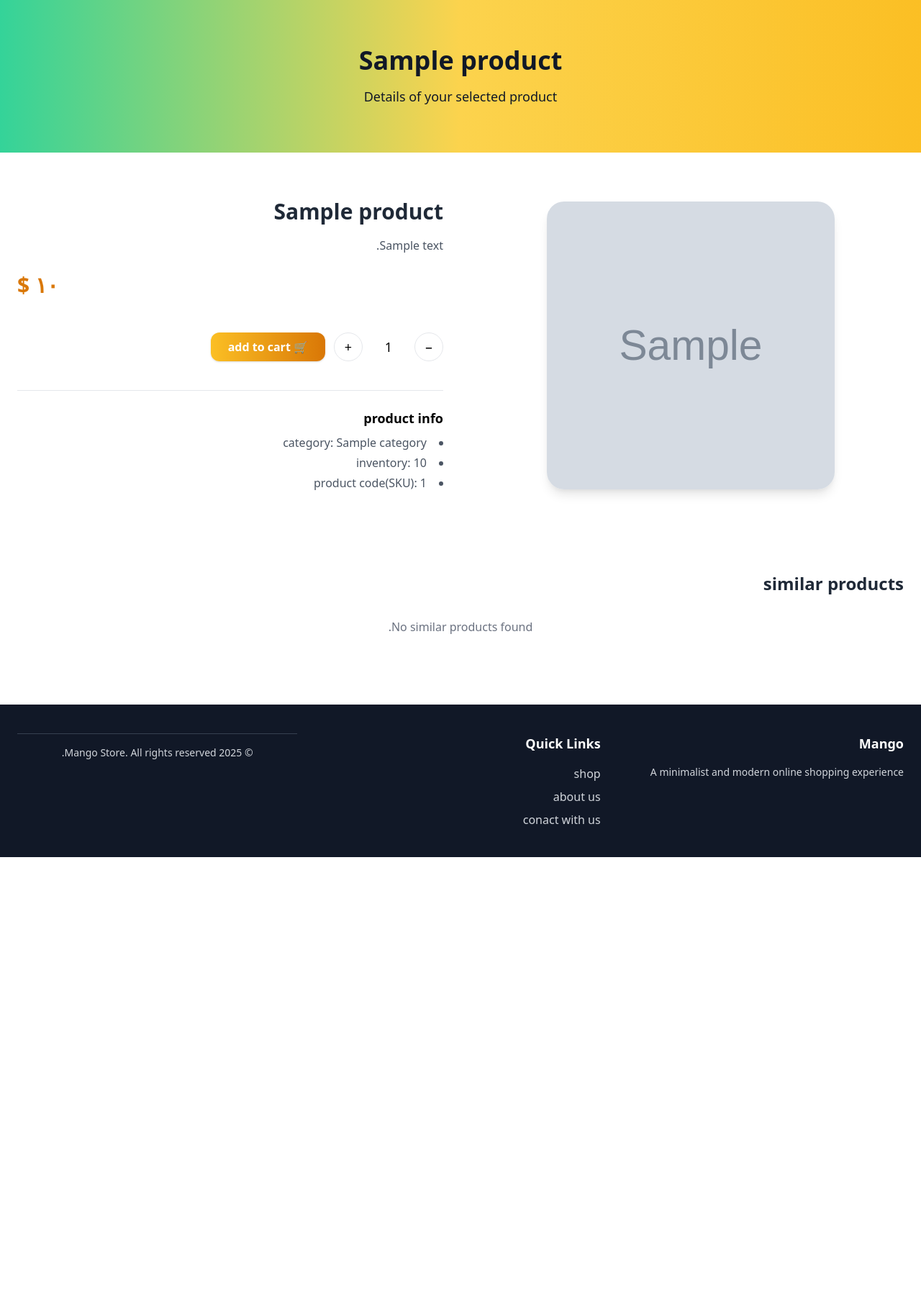
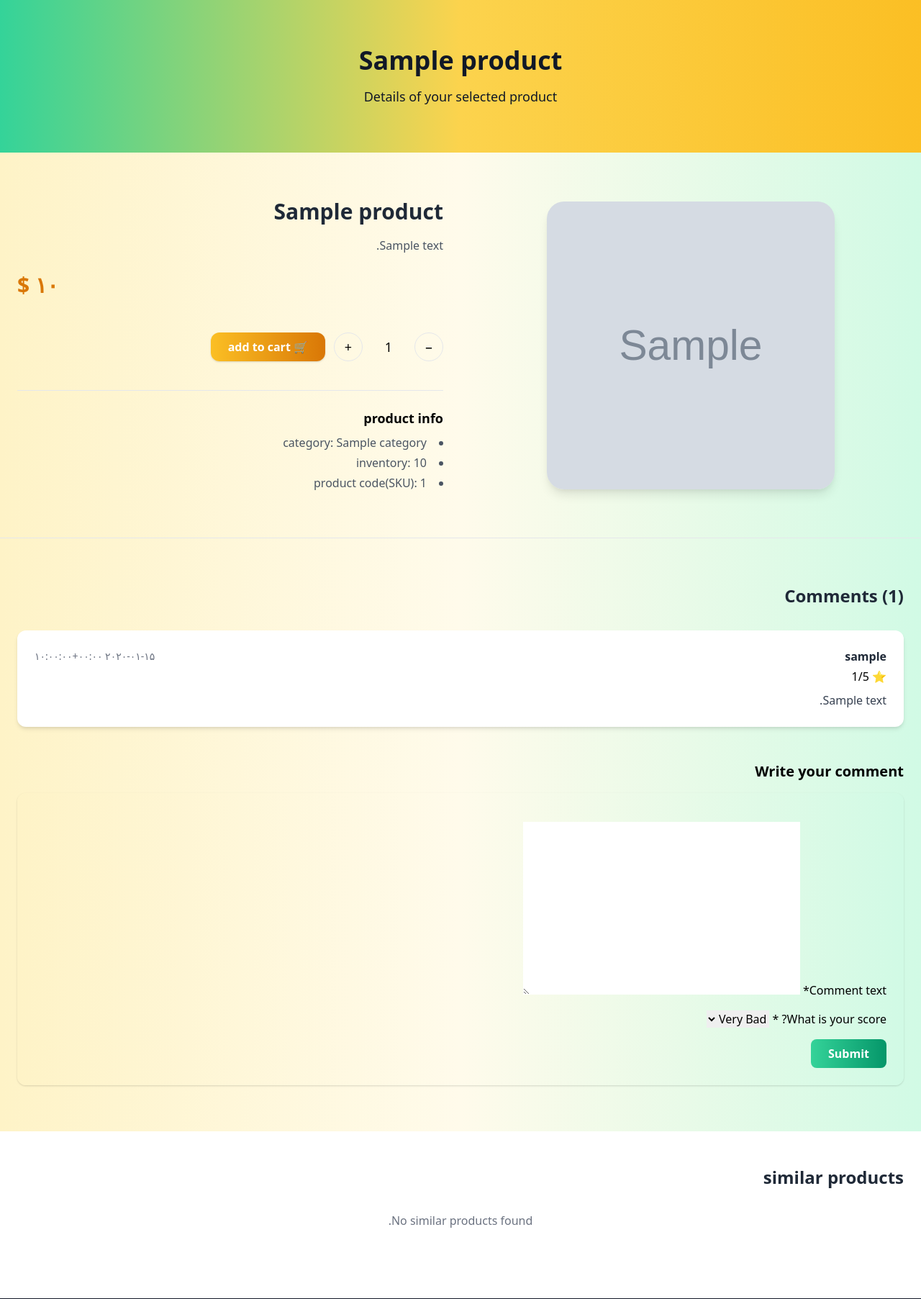
Before and after one commit to mohammadja98/onlineshop-mango-, a Django app: a page that uses templates/_base.html in a window 1280 px wide. Shown: the part 64-1869 px from the top of the page at 72% size. Before the commit the page ends 1255 px from the top, so only its background shows below. Run offline with Django 5.2, Linux system fonts and the light colour scheme; a user stored in the database is signed in; tables that the repository leaves empty hold one stand-in row (values such as "Sample post"); grey boxes marked "Sample" are stand-in pictures; some libraries are stand-ins or nearby versions.

Commit message:
create comments form

```diff
--- a/config/settings.py
+++ b/config/settings.py
@@ -48,6 +48,9 @@ INSTALLED_APPS = [
     'crispy_bootstrap5',
     'ckeditor',
     'rosetta',
+    'django_jalali',
+    'jalali_date',
+
 
     'accounts',
     'shop',
--- a/shop/admin.py
+++ b/shop/admin.py
@@ -10,7 +10,7 @@ class ProductAdmin(admin.ModelAdmin):
 
 @admin.register(Comment)
 class CommentAdmin(admin.ModelAdmin):
-    pass
+    list_display = ['author', 'product', 'body', 'stars', 'datetime_created', 'active']
 
 
 @admin.register(Category)
--- a/shop/forms.py
+++ b/shop/forms.py
@@ -0,0 +1,7 @@
+from django import forms
+from .models import Comment
+
+class CommentForm(forms.ModelForm):
+    class Meta:
+        model = Comment
+        fields = ['body', 'stars', ]
--- a/shop/models.py
+++ b/shop/models.py
@@ -63,7 +63,9 @@ class Comment(models.Model):
     product = models.ForeignKey(Product, on_delete=models.CASCADE, related_name='comments')
     author = models.ForeignKey(get_user_model(), on_delete=models.CASCADE, related_name='comments', verbose_name=_('comment author'))
     body = models.TextField(verbose_name=_('comment text'))
-    detetime_created = models.DateTimeField(auto_now_add=True)
+    stars = models.CharField(max_length=10, choices=PRODUCT_STARS, default=1 ,verbose_name=_('what is your score? '))
+
+    datetime_created = models.DateTimeField(auto_now_add=True)
     datetime_updated = models.DateTimeField(auto_now=True)
     active = models.BooleanField(default=True)
 
--- a/shop/templates/products/product_detail.html
+++ b/shop/templates/products/product_detail.html
@@ -1,21 +1,22 @@
 <!-- detail_view.html -->
 {% extends "_base.html" %}
-
 {% load i18n %}
 {% load humanize %}
 {% load persian_translation_tags %}
+{% load crispy_forms_tags %}
+{% load jalali_tags %}
 
-{% block title %}{{ product.name }} {% endblock %}
+{% block title %}{{ product.name }}{% endblock %}
 
 {% block content %}
-<section class="bg-gradient-to-r from-green-400 via-yellow-300 to-yellow-400  text-gray-900 py-16">
+<section class="bg-gradient-to-r from-green-400 via-yellow-300 to-yellow-400 text-gray-900 py-16">
   <div class="container mx-auto text-center">
     <h1 class="text-4xl font-bold mb-4">{{ product.name }}</h1>
     <p class="text-lg">{% trans "Details of your selected product" %}</p>
   </div>
 </section>
 
-<section class="container mx-auto px-6 py-16 grid gap-12 md:grid-cols-2 text-right">
+<section class="container  bg-gradient-to-r from-yellow-100 via-yellow-50 to-green-100  mx-auto px-6 py-16 grid gap-12 md:grid-cols-2 text-right">
   <!-- Product Image -->
   <div class="flex justify-center items-center">
     {% if product.image %}
@@ -28,50 +29,41 @@
     {% endif %}
   </div>
 
-
   <!-- Product Details -->
   <div class="flex flex-col justify-center">
     <h2 class="text-3xl font-bold text-gray-800 mb-4">{{ product.name }}</h2>
     <p class="text-gray-600 mb-6 leading-relaxed">{{ product.description|safe }}</p>
 
     <div class="flex flex-row-reverse items-center mb-6">
-      <span class="text-3xl font-extrabold text-yellow-600">{{ product.price|intcomma:False|translate_number }} {% trans "$" %}</span>
+      <span class="text-3xl font-extrabold text-yellow-600">
+        {{ product.price|intcomma:False|translate_number }} {% trans "$" %}
+      </span>
       {% if product.old_price %}
-      <span class="mr-4 line-through text-gray-400">{{ product.old_price|intcomma:False|translate_number }} {% trans "$" %}</span>
+        <span class="mr-4 line-through text-gray-400">
+          {{ product.old_price|intcomma:False|translate_number }} {% trans "$" %}
+        </span>
       {% endif %}
     </div>
 
-    <!-- Add to Cart Button -->
+    <!-- Add to Cart -->
     <div x-data="{ quantity: 1 }" class="flex flex-col gap-3 mt-6">
       <form method="post" action="{% url 'cart:cart_add' product.id %}" class="flex items-center gap-3">
         {% csrf_token %}
         <input type="hidden" name="quantity" :value="quantity">
 
-        <!-- Decrease Quantity -->
-        <button type="button"
-                @click="if (quantity > 1) quantity--"
-                class="h-10 w-10 flex items-center justify-center rounded-full border text-lg hover:bg-gray-100 select-none">−</button>
+        <button type="button" @click="if (quantity > 1) quantity--" class="h-10 w-10 flex items-center justify-center rounded-full border text-lg hover:bg-gray-100">−</button>
+        <span class="w-12 text-center font-medium text-lg" x-text="quantity"></span>
+        <button type="button" @click="quantity++" class="h-10 w-10 flex items-center justify-center rounded-full border text-lg hover:bg-gray-100">+</button>
 
-        <!-- Quantity Display -->
-        <span class="w-12 text-center font-medium text-lg" x-text="quantity"></span>
-
-        <!-- Increase Quantity -->
-        <button type="button"
-                @click="quantity++"
-                class="h-10 w-10 flex items-center justify-center rounded-full border text-lg hover:bg-gray-100 select-none">+</button>
-
-        <!-- Add to Cart Button -->
         <button type="submit" class="bg-gradient-to-r from-yellow-400 to-yellow-600 text-white px-6 py-2 rounded-xl font-semibold shadow hover:bg-yellow-700 transition">
           🛒 {% trans "add to cart" %}
         </button>
       </form>
     </div>
 
-
-
-    <!-- Extra Info -->
+    <!-- Product Info -->
     <div class="mt-10 border-t pt-6">
-      <h3 class="text-lg font-semibold mb-2"> {% trans "product info" %}</h3>
+      <h3 class="text-lg font-semibold mb-2">{% trans "product info" %}</h3>
       <ul class="list-disc list-inside text-gray-600 space-y-1">
         <li>{% trans "category" %}: {{ product.category }}</li>
         <li>{% trans "inventory" %}: {{ product.stock }}</li>
@@ -81,9 +73,62 @@
   </div>
 </section>
 
+<!-- 🟡 Comments Section -->
+<section class="container  bg-gradient-to-r from-yellow-100 via-yellow-50 to-green-100 mx-auto px-6 py-16 text-right border-t">
+  <h3 class="text-2xl font-bold text-gray-800 mb-8">
+    {% trans "Comments" %} ({{ product.comments.all|length }})
+  </h3>
+
+  <!-- List of comments -->
+  <div class="space-y-8">
+    {% for comment in product.comments.all %}
+      {% if comment.active %}
+        <div class="bg-white shadow-md rounded-xl p-6">
+          <div class="flex items-start space-x-4">
+            {% comment %} <img src="{% static 'img/others/comment-1.jpg' %}" alt="avatar" class="w-16 h-16 rounded-full"> {% endcomment %}
+            <div class="flex-1 text-right">
+              <div class="flex justify-between items-center mb-1">
+                <strong class="text-gray-800">{{ comment.author.username }}</strong>
+                <span class="text-sm text-gray-500">
+                  {{ comment.datetime_created|to_jalali:"%Y/%m/%d"|translate_number  }}
+                </span>
+              </div>
+              <div class="flex items-center mb-2">
+                ⭐ {{ comment.stars }}/5
+              </div>
+              <p class="text-gray-700 leading-relaxed">{{ comment.body }}</p>
+            </div>
+          </div>
+        </div>
+      {% endif %}
+    {% empty %}
+      <p class="text-gray-500 text-center">{% trans "No comments yet." %}</p>
+    {% endfor %}
+  </div>
+
+  <!-- Comment Form -->
+  <div class="mt-12">
+    {% if user.is_authenticated %}
+      <h4 class="text-xl font-semibold mb-4">{% trans "Write your comment" %}</h4>
+      <form method="post" action="{% url 'shop:comment_create' product.id %}" class="space-y-4   bg-gradient-to-r from-yellow-100 via-yellow-50 to-green-100 p-6 rounded-xl shadow">
+        {% csrf_token %}
+        {{ comment_form|crispy }}
+        <button type="submit" class="bg-green-500 hover:bg-green-600 bg-gradient-to-r from-green-400 to-green-600 hover:bg-green-700 text-white px-6 py-2 rounded-lg font-semibold">
+          {% trans "Submit" %}
+        </button>
+      </form>
+    {% else %}
+      <p class="text-gray-600">
+        {% trans "To submit your comment please" %}
+        <a href="{% url 'account_login' %}" class="text-yellow-600 hover:underline">{% trans "Login" %}</a>
+      </p>
+    {% endif %}
+  </div>
+</section>
+
 <!-- Related Products -->
 <section class="container mx-auto px-6 py-12 text-right">
-  <h3 class="text-2xl font-bold text-gray-800 mb-8">{% trans "similar products" %} </h3>
+  <h3 class="text-2xl font-bold text-gray-800 mb-8">{% trans "similar products" %}</h3>
   <div class="grid gap-8 sm:grid-cols-2 md:grid-cols-3 lg:grid-cols-4">
     {% for related in related_products %}
       <div class="bg-white shadow-md rounded-2xl overflow-hidden hover:shadow-xl transition">
@@ -92,7 +137,9 @@
         {% endif %}
         <div class="p-4">
           <h4 class="text-lg font-semibold mb-2">{{ related.name }}</h4>
-        <p class="text-gray-600 text-sm mb-3">{{ related.price|intcomma:False|translate_number }} {% trans "$" %}</p>
+          <p class="text-gray-600 text-sm mb-3">
+            {{ related.price|intcomma:False|translate_number }} {% trans "$" %}
+          </p>
           <a href="{% url 'product_detail' related.id %}" class="text-yellow-600 font-semibold hover:underline">
             {% trans "View" %} →
           </a>
--- a/shop/urls.py
+++ b/shop/urls.py
@@ -1,5 +1,5 @@
 from django.urls import include, path
-from .views import CategoryListView, ProductDetailView, ProductListView, CategoryDetailView
+from .views import CategoryListView, CommentCreateView, ProductDetailView, ProductListView, CategoryDetailView
 
 app_name = "shop"
 
@@ -8,4 +8,6 @@ urlpatterns = [
     path('products/<slug:slug>/', ProductDetailView.as_view(), name='product_detail'),
     path('category/', CategoryListView.as_view(), name='category_list'),
     path('category/<int:pk>/', CategoryDetailView.as_view(), name='category_detail'),
+    path('comment/<int:product_id>/', CommentCreateView.as_view(), name='comment_create'),
+
 ]
--- a/shop/views.py
+++ b/shop/views.py
@@ -1,12 +1,16 @@
-from django.shortcuts import render
+from django.shortcuts import get_object_or_404, redirect, render
 from django.views import generic
+from django.contrib import messages
+from django.utils.translation import gettext as _
+
 
 from cart.forms import AddToCartProductForm
+from shop.forms import CommentForm
 
-from .models import Category, Product
+from .models import Category, Product, Comment
 
 class ProductListView(generic.ListView):
-    queryset = Product.objects.filter(available = True)
+    queryset = Product.objects.filter(available=True)
     template_name = 'products/product_list.html'
     context_object_name = 'products'
     form = AddToCartProductForm(initial={'quantity': 1, 'inplace': False})
@@ -22,12 +26,14 @@ class ProductDetailView(generic.DetailView):
     def get_context_data(self, **kwargs):
         context = super().get_context_data(**kwargs)
         context["form"] = AddToCartProductForm()
+        context["comment_form"] = CommentForm()
         return context
 
 class CategoryListView(generic.ListView):
     queryset = Category.objects.all()
     template_name = 'products/category_list.html'
     context_object_name = 'categories'
+
 
 class CategoryDetailView(generic.DetailView):
     model = Category
@@ -38,3 +44,28 @@ class CategoryDetailView(generic.DetailView):
         context = super().get_context_data(**kwargs)
         context['products'] = self.object.products.filter(available=True)
         return context
+
+
+
+class CommentCreateView(generic.CreateView):
+    model = Comment
+    form_class = CommentForm
+
+    def form_valid(self, form):
+        obj = form.save(commit=False)
+        obj.author = self.request.user
+
+        product_id = int(self.kwargs['product_id'])
+        product = get_object_or_404(Product, id=product_id)
+        obj.product = product
+        obj.save()
+
+        messages.success(self.request, _('Your comment has been added successfully.'))
+
+        return redirect('shop:product_detail', slug=product.slug)
+
+    def form_invalid(self, form):
+        messages.error(self.request, _('There was an error submitting your comment.'))
+        product_id = self.kwargs['product_id']
+        product = get_object_or_404(Product, id=product_id)
+        return redirect('product_detail', slug=product.slug)
--- a/templates/_base.html
+++ b/templates/_base.html
@@ -21,7 +21,6 @@
   </div>
 
   <script>
-    // حذف پیام‌ها بعد از ۳ ثانیه
     setTimeout(() => {
       const messages = document.querySelectorAll('.message-item');
       messages.forEach((msg) => {
```
Also changed, not shown: shop/locale/fa/LC_MESSAGES/django.po, shop/migrations/0003_comment_stars.py (added), shop/migrations/0004_rename_detetime_created_comment_datetime_created.py (added), 1 other file. Lines whose indentation alone changed are shown as unchanged.
